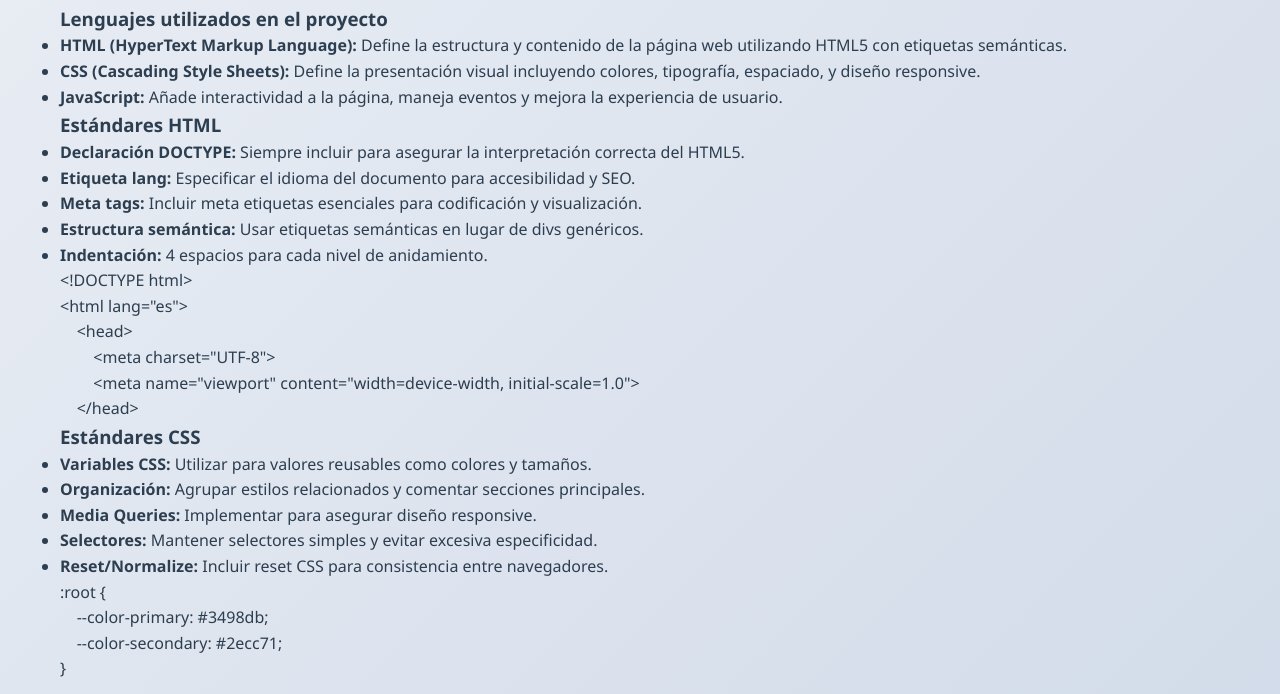
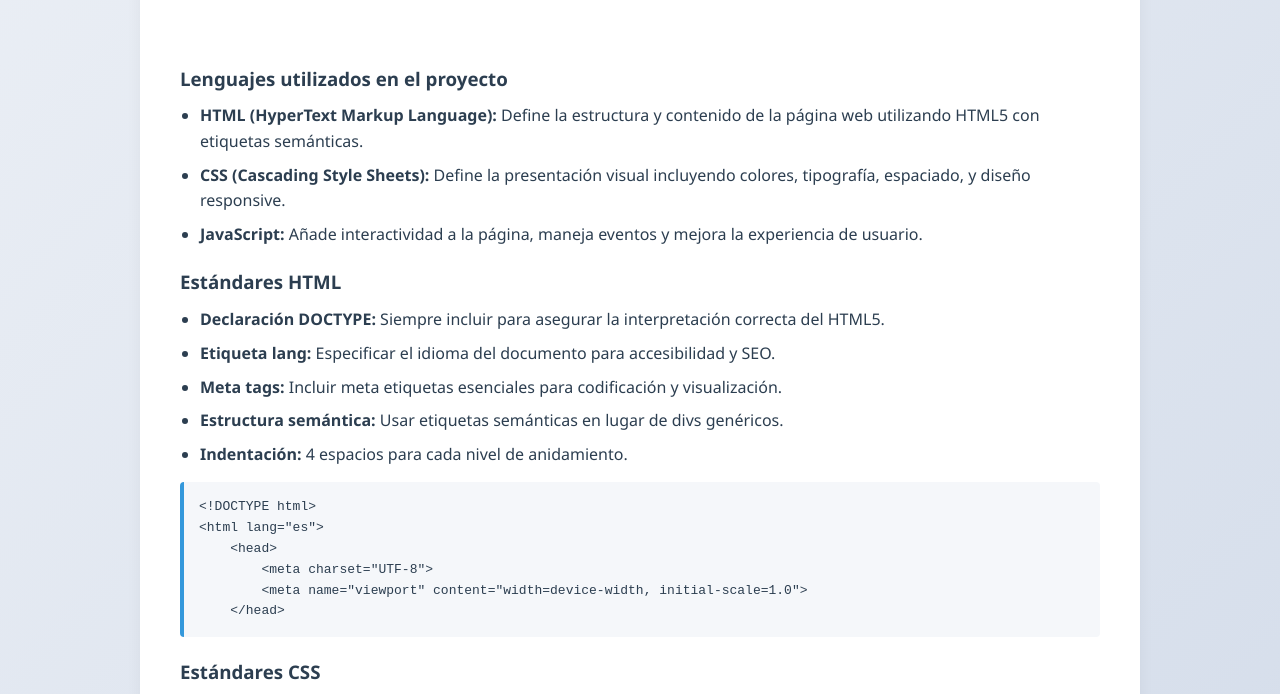
Before and after one commit to Rafael0896/GA7-220501096-AA1-EV02, a website built with webpack: page index.html in a window 1280 px wide. Shown: the part 1269-1963 px from the top of the page. Built offline with nearby package versions, Linux system fonts and the light colour scheme.

Commit message:
css, estándares de codificación

```diff
--- a/css/style.css
+++ b/css/style.css
@@ -5,6 +5,7 @@
   --color-dark: #2c3e50;
   --color-light: #ecf0f1;
   --transition-speed: 0.3s;
+  --font-main: 'Segoe UI', Tahoma, Geneva, Verdana, sans-serif;
 }
 
 /* Estilos generales */
@@ -15,7 +16,7 @@
 }
 
 body {
-  font-family: 'Segoe UI', Tahoma, Geneva, Verdana, sans-serif;
+  font-family: var(--font-main);
   line-height: 1.6;
   color: var(--color-dark);
   background: linear-gradient(135deg, #f5f7fa 0%, #c3cfe2 100%);
@@ -180,6 +181,44 @@ header {
   margin-bottom: 15px;
 }
 
+/* Estilos para sección de estándares */
+.standards {
+  background-color: white;
+  padding: 40px;
+  border-radius: 10px;
+  margin: 40px auto;
+  max-width: 1000px;
+  box-shadow: 0 5px 15px rgba(0, 0, 0, 0.05);
+}
+
+.standards h1 {
+  color: var(--color-primary);
+  margin-bottom: 20px;
+}
+
+.standards h3 {
+  color: var(--color-dark);
+  margin: 20px 0 10px;
+}
+
+.standards ul {
+  margin-left: 20px;
+}
+
+.standards li {
+  margin-bottom: 8px;
+}
+
+.code-example {
+  background-color: #f5f7fa;
+  padding: 15px;
+  border-left: 4px solid var(--color-primary);
+  border-radius: 4px;
+  margin: 15px 0;
+  font-family: monospace;
+  overflow-x: auto;
+}
+
 /* Pie de página */
 footer {
   background-color: var(--color-dark);
```
